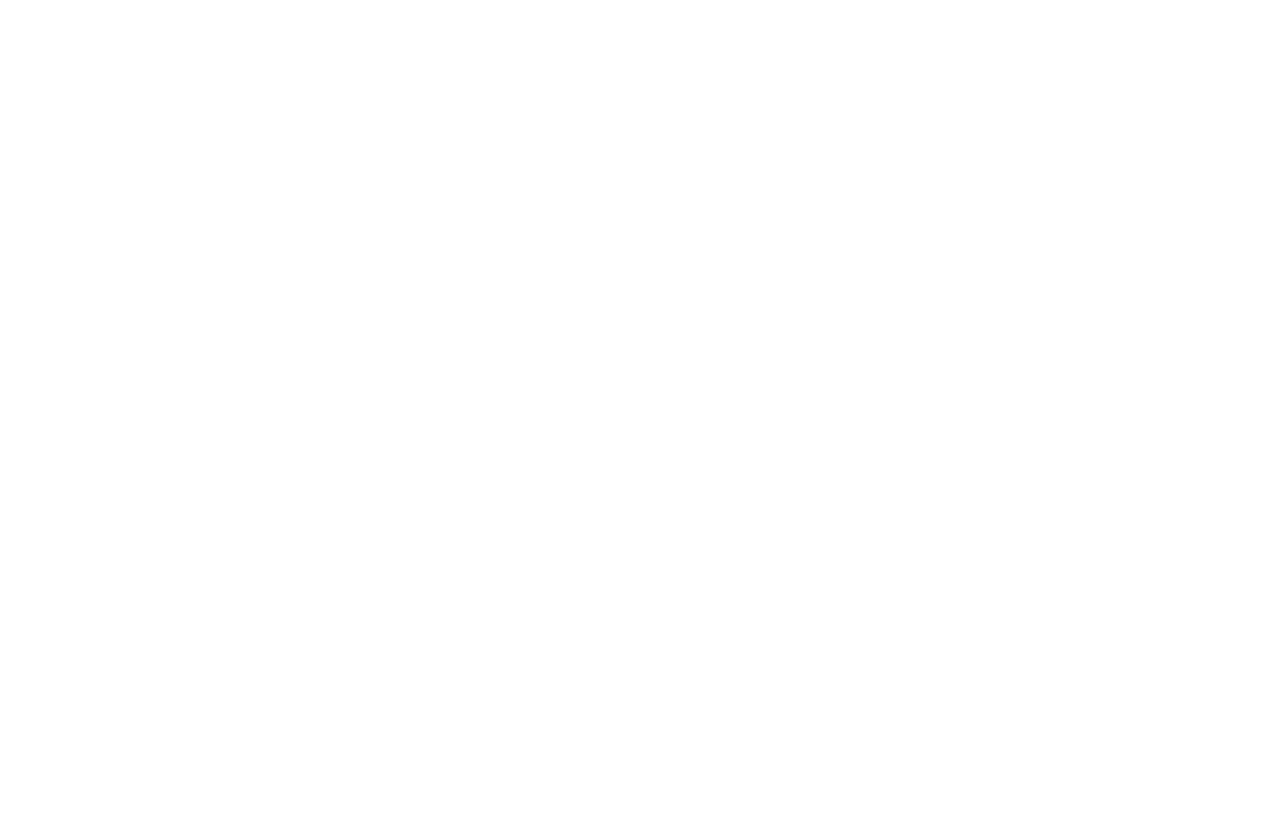
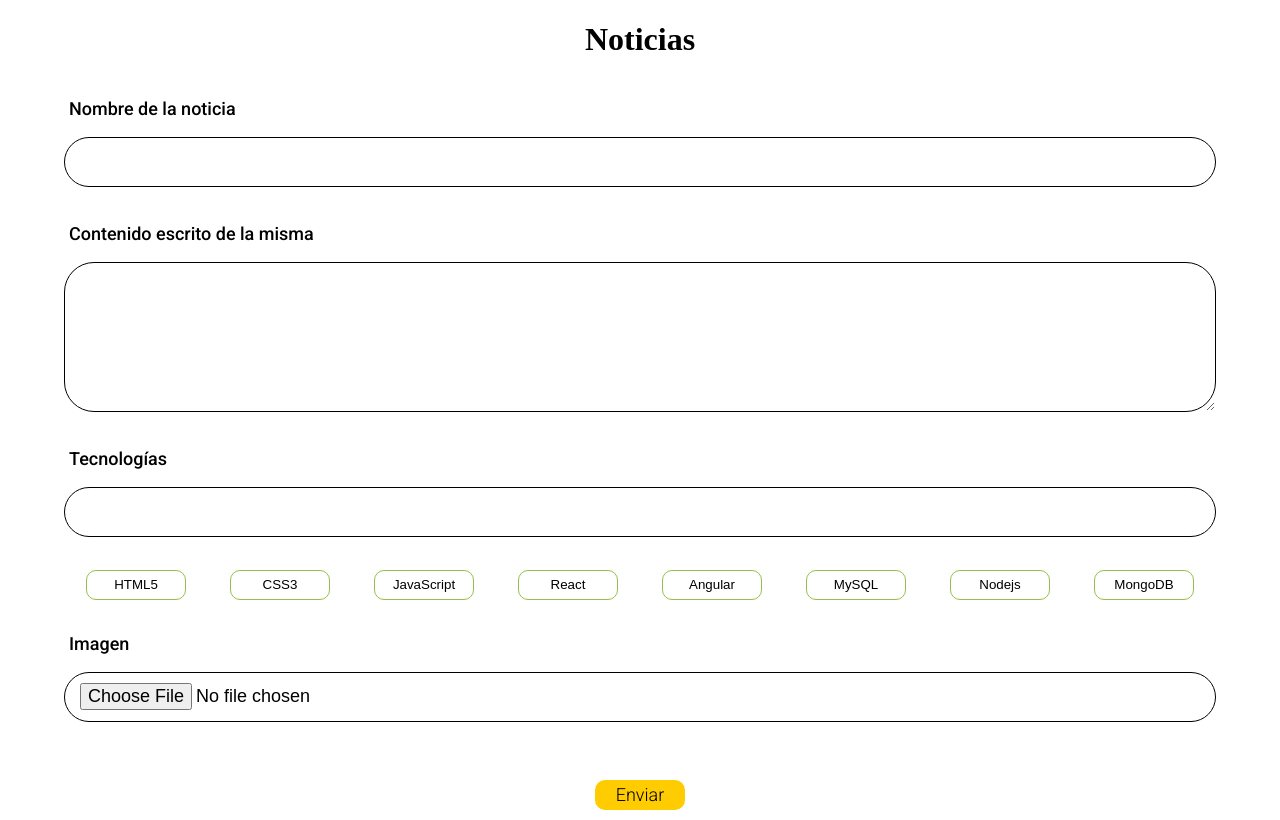
Before and after one commit to Javieredoher/social_Programate_fe, a React app: page /formnews in a window 1280 px wide. Built offline with nearby package versions, Linux system fonts and the light colour scheme.

Commit message:
17-11-2021 | Create Form page | JEHC

```diff
--- a/src/components/components.jsx
+++ /dev/null
@@ -1 +0,0 @@
-import '../routes/App'
--- a/src/components/formnews/Formnews.jsx
+++ b/src/components/formnews/Formnews.jsx
@@ -7,7 +7,7 @@
             <form className={styles.form_container}>
                 <h1>Noticias</h1>
                 <div className={styles.form}>
-                    <h3>Nombre de la notcia</h3>
+                    <h3>Nombre de la noticia</h3>
                     <input className={styles.input} type="text" name="news" />
                     <br />
                 </div>
--- /dev/null
+++ b/src/pages/FormEventPage.jsx
@@ -0,0 +1,18 @@
+import React, { useContext } from "react";
+
+
+import FormEvent from "../components/FormEvent/FormEvent";
+import { DataContext } from "../context/DataContext";
+
+const FormEventPage = () => {
+
+    const { sendData } = useContext(DataContext);
+
+    return (
+        <>
+            <FormEvent />
+        </>
+    );
+};
+
+export default FormEventPage;
--- /dev/null
+++ b/src/pages/FormNewsPage.jsx
@@ -0,0 +1,18 @@
+import React, { useContext } from "react";
+
+
+import Formnews from "../components/formnews/Formnews";
+import { DataContext } from "../context/DataContext";
+
+const FormNewsPage = () => {
+
+    const { sendData } = useContext(DataContext);
+
+    return (
+        <>
+            <Formnews />
+        </>
+    );
+};
+
+export default FormNewsPage;
--- a/src/routes/App.jsx
+++ b/src/routes/App.jsx
@@ -3,15 +3,27 @@
 import { DataProvider } from "../context/DataContext";
 import { BrowserRouter as Router, Switch, Route } from "react-router-dom";
 import CompletePerfil from "../pages/CompletePerfil";
+import FormNewsPage from "../pages/FormNewsPage";
+import FormEventPage from "../pages/FormEventPage";
 
 const App = () => {
     return (
         <DataProvider>
             <Router>
                 <Switch>
-                    <Route exact path="/">
+
+                    <Route exact path="/formprofile">
                         <CompletePerfil />
                     </Route>
+
+                    <Route exact path="/formevent">
+                        <FormEventPage />
+                    </Route>
+
+                    <Route exact path="/formnews">
+                        <FormNewsPage />
+                    </Route>
+
                 </Switch>
             </Router>
         </DataProvider>
```
Also changed, not shown: src/context/reducer.jsx (deleted), src/hooks/useeffect.jsx (deleted), src/pages/home.jsx (deleted), src/pages/profile.jsx (deleted), 1 other file (tests, documents, lock files or other folders).
